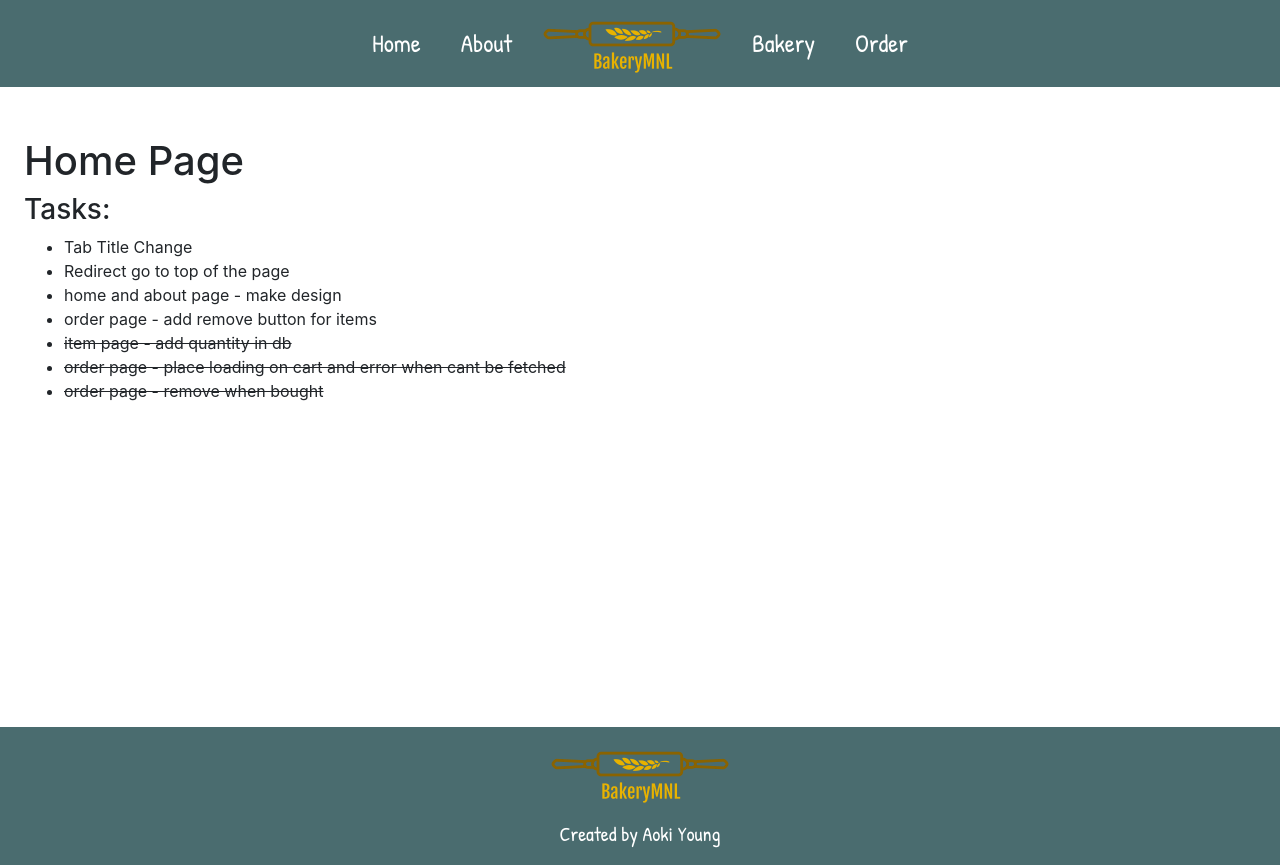
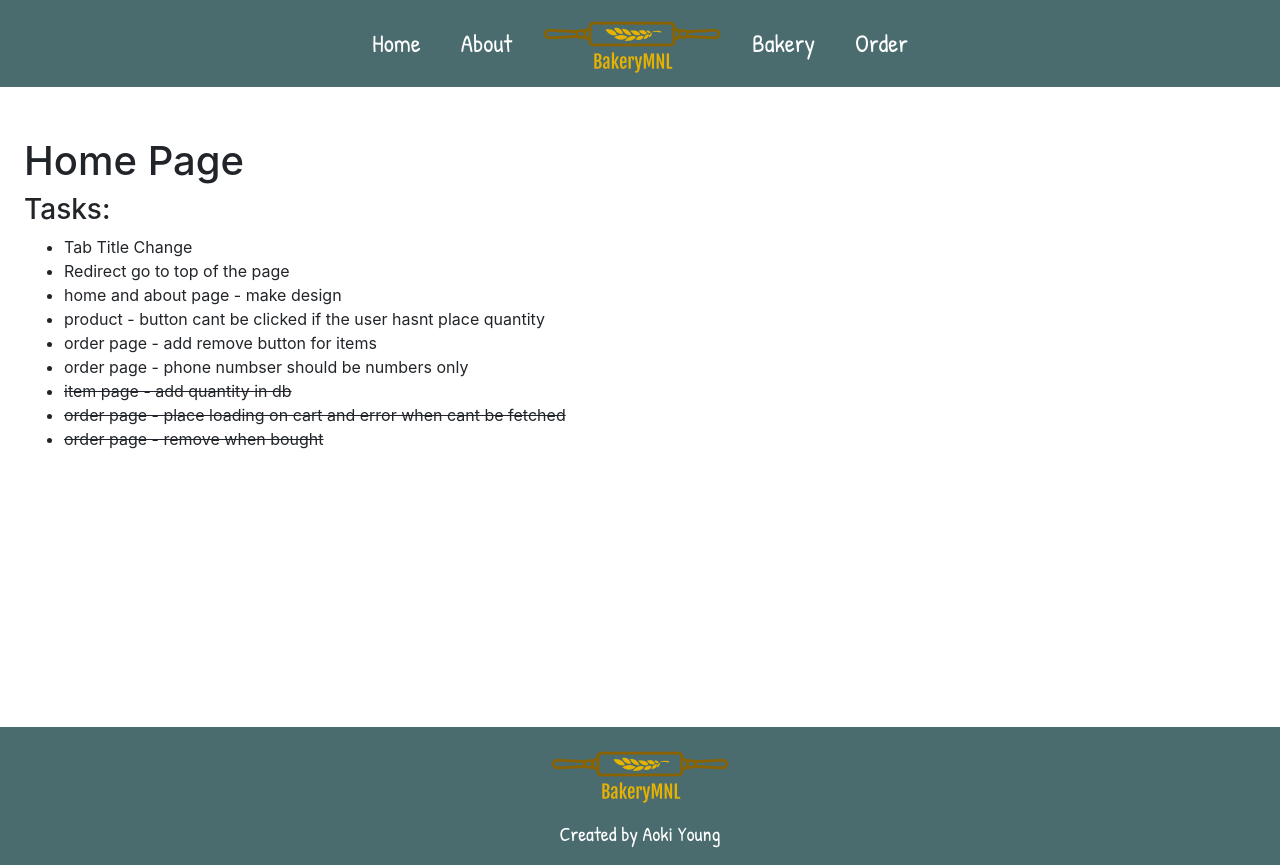
Before and after one commit to michikogo/BakeryMNL, a React (Create React App) app: page / in a window 1280 px wide. Built offline with nearby package versions, Linux system fonts and the light colour scheme.

Commit message:
added ttd

```diff
--- a/src/Pages/Home/Home.js
+++ b/src/Pages/Home/Home.js
@@ -9,7 +9,11 @@ const Home = () => {
         <li>Tab Title Change</li>
         <li>Redirect go to top of the page</li>
         <li>home and about page - make design</li>
+        <li>
+          product - button cant be clicked if the user hasnt place quantity
+        </li>
         <li>order page - add remove button for items</li>
+        <li>order page - phone numbser should be numbers only</li>
         <li style={{ textDecoration: "line-through" }}>
           item page - add quantity in db
         </li>
--- a/src/Pages/Order/Components/PickUp.js
+++ b/src/Pages/Order/Components/PickUp.js
@@ -92,7 +92,7 @@ const PickUp = ({ handleBought, cartLength }) => {
         <Form.Row>
           <Form.Group as={Col}>
             <Form.Control
-              type="number"
+              type="text"
               placeholder="Mobile Number"
               required
               value={mobileNumber}
```
